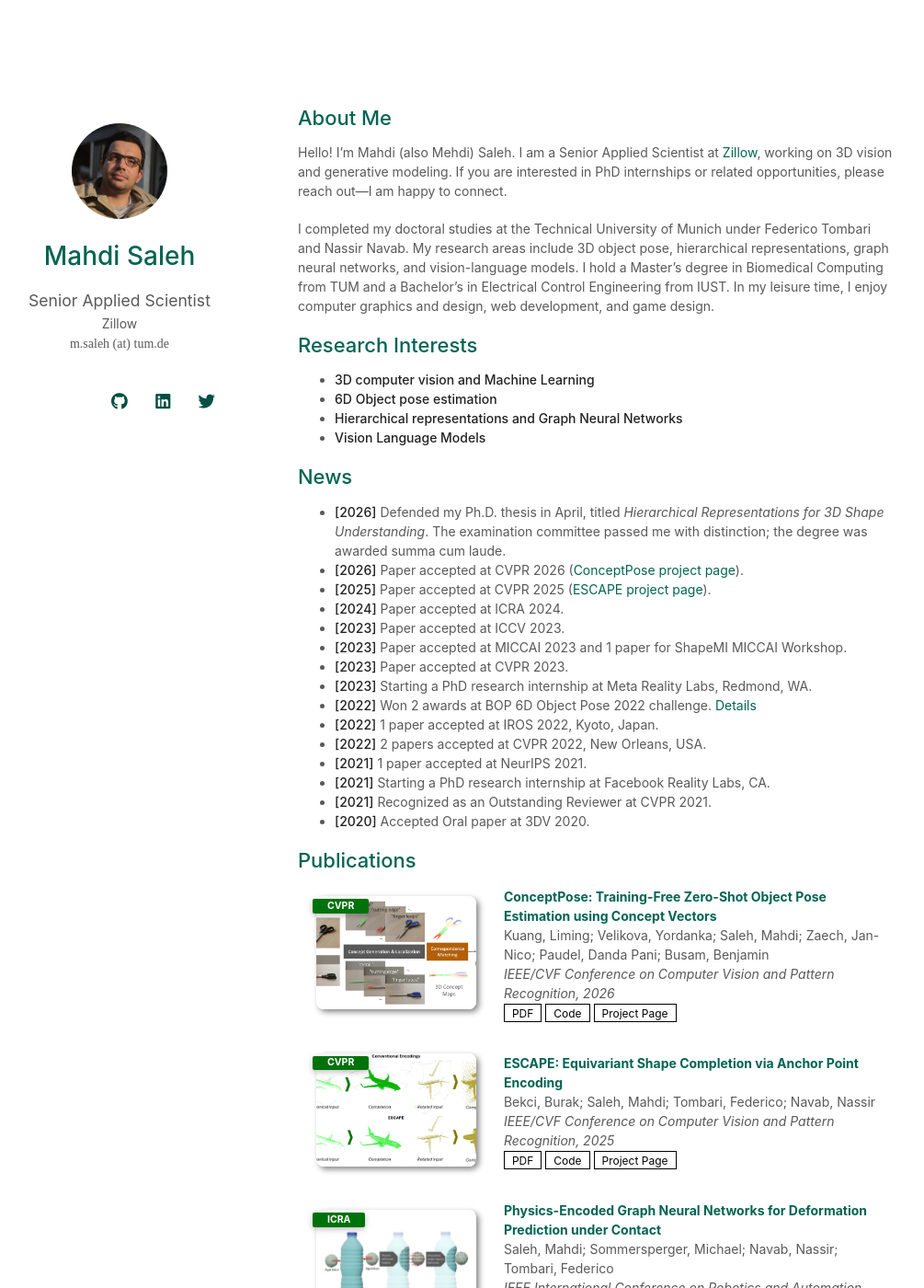
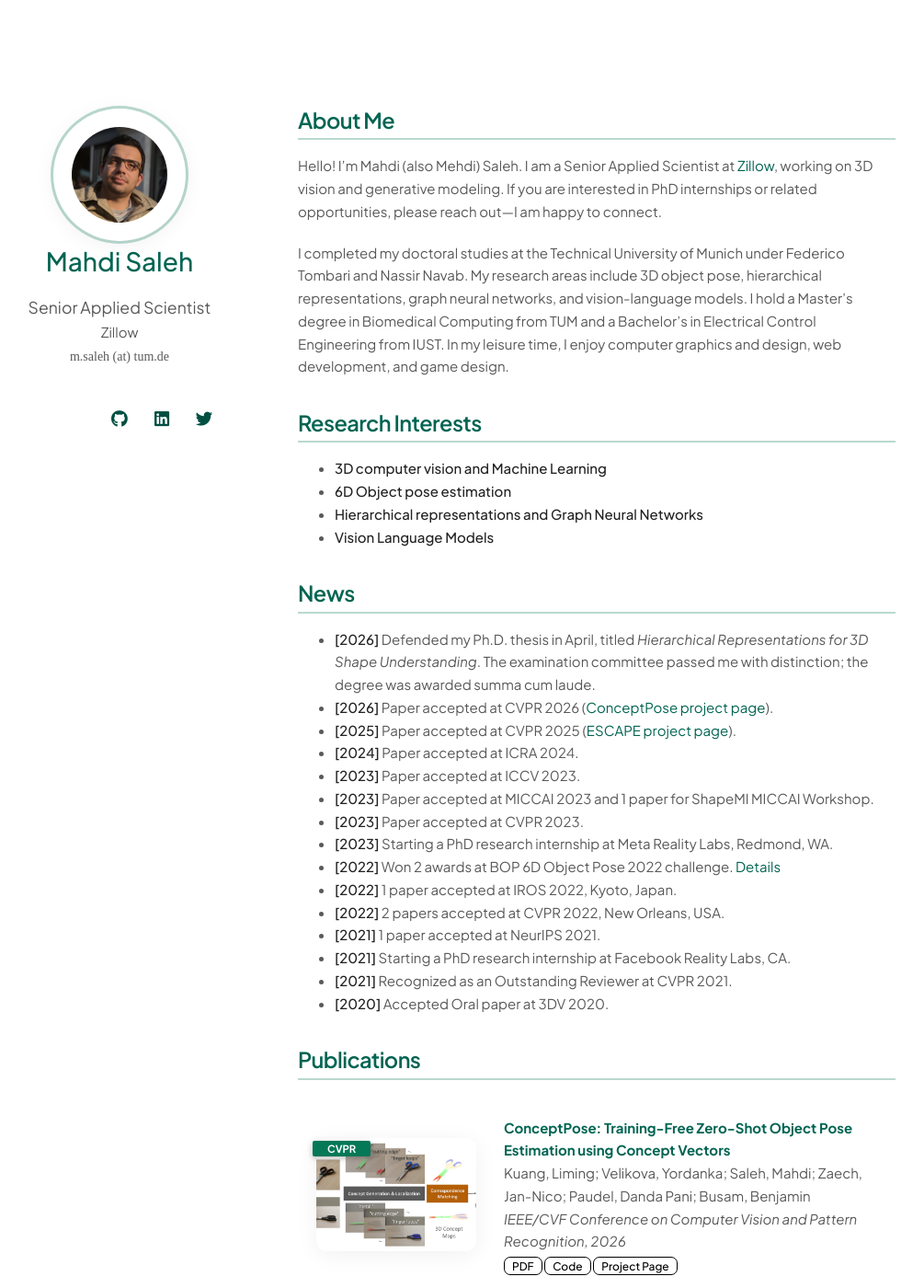
Before and after one commit to mahdi-slh/mahdi-slh.github.io, a Jekyll site: the page built from index.md, in a window 1280 px wide and 1400 px high. Shown: the whole window at 92% size, without its empty margins (146-1151 px from the left). Built offline with Jekyll 4.4.1, drawn with Linux system fonts in a browser that asks for light colours; nearby versions of some CDN libraries; a style sheet for code colours, icons or effects is not loaded; our own code applies the rules of GitHub Pages for plain Markdown files.

Commit message:
updated looks

```diff
--- a/_layouts/homepage.html
+++ b/_layouts/homepage.html
@@ -21,6 +21,10 @@
     <link rel=stylesheet href=https://cdnjs.cloudflare.com/ajax/libs/academicons/1.8.6/css/academicons.min.css integrity="sha256-uFVgMKfistnJAfoCUQigIl+JfUaP47GrRKjf6CTPVmw=" crossorigin=anonymous>
     <link rel=stylesheet href=https://cdnjs.cloudflare.com/ajax/libs/font-awesome/5.11.2/css/all.min.css integrity="sha256-+N4/V/SbAFiW1MPBCXnfnP9QSN3+Keu+NlB+0ev/YKQ=" crossorigin=anonymous>
 
+    <link rel="preconnect" href="https://fonts.googleapis.com">
+    <link rel="preconnect" href="https://fonts.gstatic.com" crossorigin>
+    <link href="https://fonts.googleapis.com/css2?family=Plus+Jakarta+Sans:ital,wght@0,400;0,500;0,600;0,700;1,400&display=swap" rel="stylesheet">
+
     {% if site.font == "Sans Serif" %}
     <link rel="stylesheet" href="./assets/css/font_sans_serif.css">
     {% else %}
@@ -29,9 +33,11 @@
     {% if site.auto_dark_mode %}
     <link rel="stylesheet" href="./assets/css/style.css">
     <link rel="stylesheet" href="./assets/css/publications.css">
+    <link rel="stylesheet" href="./assets/css/modern-overrides.css">
     {% else %}
     <link rel="stylesheet" href="./assets/css/style-no-dark-mode.css">
     <link rel="stylesheet" href="./assets/css/publications-no-dark-mode.css">
+    <link rel="stylesheet" href="./assets/css/modern-overrides.css">
     {% endif %}
 
   </head>
--- /dev/null
+++ b/assets/css/modern-overrides.css
@@ -0,0 +1,121 @@
+/* Refinements on top of Minimal Light — typography, spacing, accents, publication cards */
+:root {
+  --accent: #047857;
+  --accent-muted: color-mix(in srgb, #047857 28%, transparent);
+  --surface-shadow: 0 4px 24px rgba(0, 0, 0, 0.06);
+}
+
+@media (prefers-color-scheme: dark) {
+  :root {
+    --accent: #34d399;
+    --accent-muted: color-mix(in srgb, #34d399 35%, transparent);
+    --surface-shadow: 0 4px 28px rgba(0, 0, 0, 0.35);
+  }
+}
+
+/* Align publications variables with refined accent */
+:root {
+  --global-theme-color: var(--accent);
+  --global-hover-color: #059669;
+}
+
+@media (prefers-color-scheme: dark) {
+  :root {
+    --global-hover-color: #6ee7b7;
+  }
+}
+
+body {
+  font-family: "Plus Jakarta Sans", -apple-system, BlinkMacSystemFont, "Segoe UI", Roboto,
+    Oxygen, Ubuntu, Cantarell, sans-serif;
+  font-size: 15px;
+  line-height: 1.65;
+  text-rendering: optimizeLegibility;
+  -webkit-font-smoothing: antialiased;
+}
+
+@media (prefers-reduced-motion: reduce) {
+  *,
+  *::before,
+  *::after {
+    animation-duration: 0.01ms !important;
+    animation-iteration-count: 1 !important;
+    transition-duration: 0.01ms !important;
+  }
+}
+
+section {
+  font-size: 15px;
+  line-height: 1.65;
+}
+
+section h2 {
+  font-weight: 600 !important;
+  letter-spacing: -0.025em;
+  margin-top: 2.25rem !important;
+  margin-bottom: 1rem !important;
+  padding-bottom: 0.4rem;
+  border-bottom: 2px solid var(--accent-muted);
+}
+
+section h2:first-of-type {
+  margin-top: 0 !important;
+}
+
+a {
+  transition: color 0.15s ease, border-color 0.15s ease;
+}
+
+a:focus-visible {
+  outline: 2px solid var(--accent);
+  outline-offset: 3px;
+}
+
+.image.avatar img {
+  box-shadow: var(--surface-shadow), 0 0 0 3px var(--accent-muted);
+}
+
+.social-icons a {
+  transition: transform 0.18s ease, background-color 0.18s ease, color 0.18s ease !important;
+}
+
+.publications {
+  margin-top: 2.5rem;
+}
+
+.publications ol.bibliography li {
+  margin-bottom: 1.75rem;
+  padding-bottom: 1.25rem;
+  border-bottom: 1px solid color-mix(in srgb, var(--accent) 12%, #e5e5e5);
+}
+
+.publications ol.bibliography li:last-child {
+  border-bottom: none;
+}
+
+@media (prefers-color-scheme: dark) {
+  .publications ol.bibliography li {
+    border-bottom-color: rgba(255, 255, 255, 0.08);
+  }
+}
+
+.publications ol.bibliography li .teaser {
+  border-radius: 12px;
+  box-shadow: var(--surface-shadow);
+}
+
+.publications ol.bibliography li .links a.btn {
+  border-radius: 7px;
+  font-weight: 500;
+  transition: background-color 0.15s ease, border-color 0.15s ease, color 0.15s ease;
+}
+
+.publications ol.bibliography li .links a.btn:hover {
+  transform: translateY(-1px);
+}
+
+@media (prefers-reduced-motion: reduce) {
+  .publications ol.bibliography li .links a.btn:hover {
+    transform: none;
+  }
+}
```
